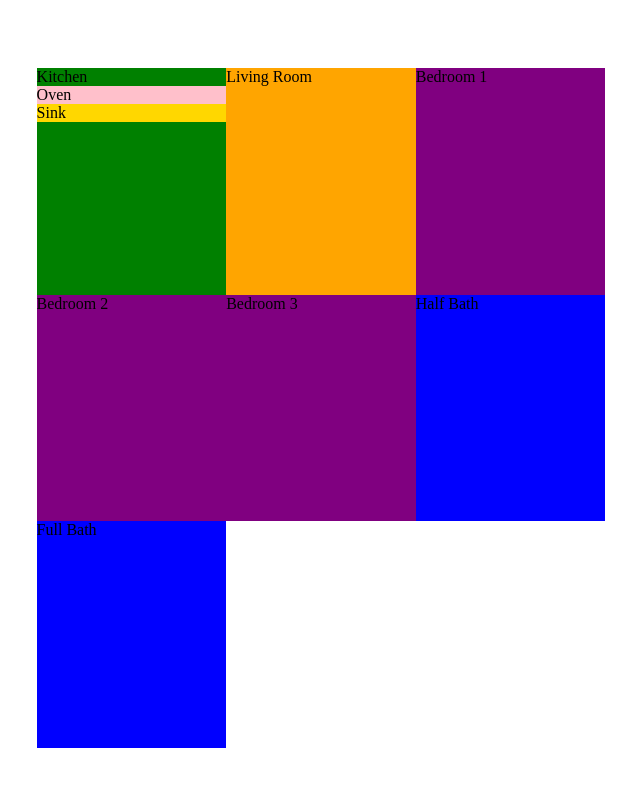
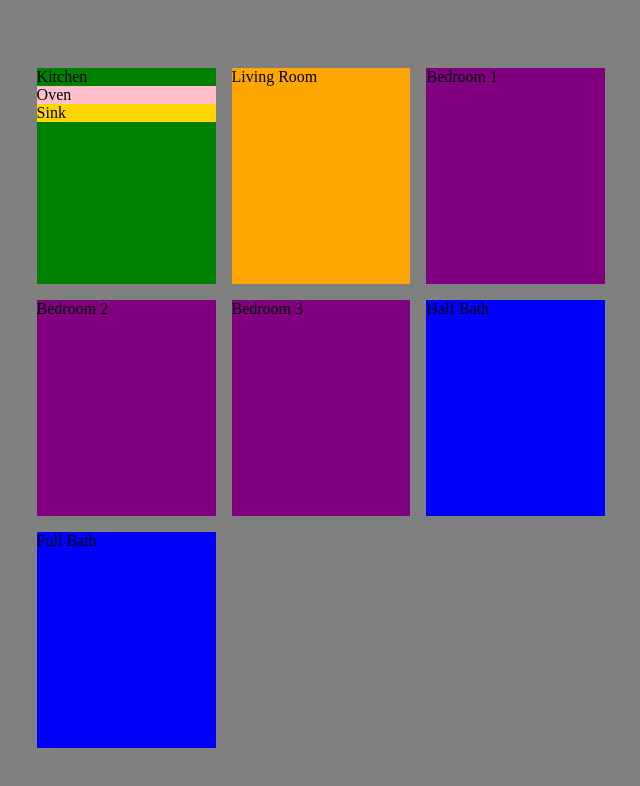
Before and after one commit to saraehutch94/react-floor-plan, a React (Create React App) app: page / in a window 1280 px wide. Shown: the top 786 px of the page, without its empty margins (319-959 px from the left). Built offline with nearby package versions, Linux system fonts and the light colour scheme.

Commit message:
add background color and grid gap

```diff
--- a/src/App.css
+++ b/src/App.css
@@ -1,3 +1,7 @@
+body {
+  background-color: grey;
+}
+
 .App {
   display: flex;
   height: 100vh;
--- a/src/components/FloorPlan/FloorPlan.css
+++ b/src/components/FloorPlan/FloorPlan.css
@@ -2,6 +2,7 @@
   height: 85%;
   width: 45%;
   display: grid;
+  grid-gap: 1rem;
   grid-template-columns: repeat(3, 1fr);
   grid-template-rows: repeat(3, 1fr);
 }
```
